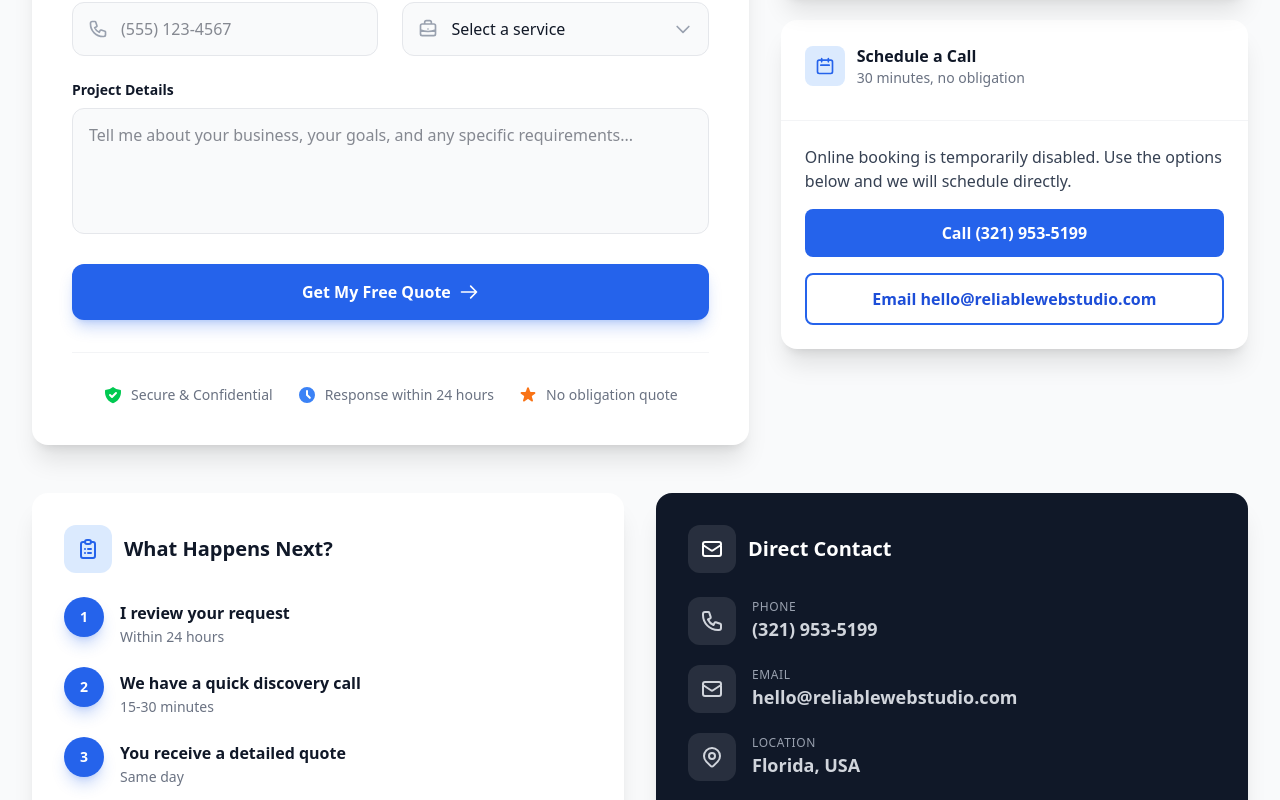
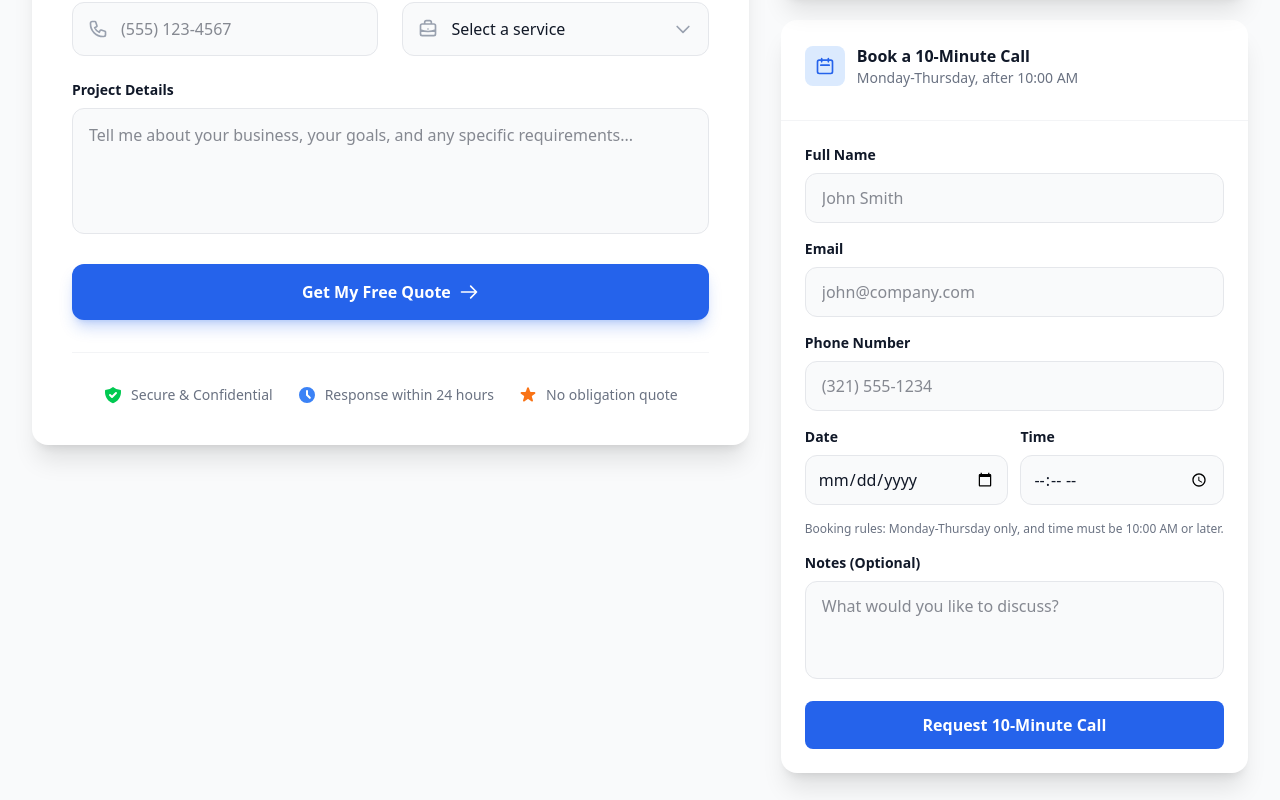
Before and after one commit to nomadghibi/reliablewebco, a Next.js app: page /contact in a window 1280 px wide. Shown: the part 1040-1840 px from the top of the page. Built offline with nearby package versions, Linux system fonts and the light colour scheme; no server answers.

Commit message:
Add in-site 10-minute call booking form with weekday/time validation

```diff
--- a/src/app/contact/page.tsx
+++ b/src/app/contact/page.tsx
@@ -5,6 +5,8 @@ import PaymentButton from '@/components/PaymentButton';
 import { trackEvent } from '@/lib/analytics';
 
 export default function ContactPage() {
+  const todayIso = new Date().toISOString().split('T')[0];
+
   const [formData, setFormData] = useState({
     name: '',
     email: '',
@@ -14,6 +16,23 @@ export default function ContactPage() {
   });
   const [status, setStatus] = useState<'idle' | 'submitting' | 'success' | 'error'>('idle');
   const [hasTrackedFormStart, setHasTrackedFormStart] = useState(false);
+  const [callFormData, setCallFormData] = useState({
+    name: '',
+    email: '',
+    phone: '',
+    preferredDate: '',
+    preferredTime: '',
+    notes: '',
+  });
+  const [callStatus, setCallStatus] = useState<'idle' | 'submitting' | 'success' | 'error'>('idle');
+  const [callValidationError, setCallValidationError] = useState('');
+
+  const isMonToThu = (dateValue: string) => {
+    const day = new Date(`${dateValue}T00:00:00`).getDay();
+    return day >= 1 && day <= 4;
+  };
+
+  const isAfterTenAm = (timeValue: string) => timeValue >= '10:00';
 
   const handleSubmit = async (e: React.FormEvent) => {
     e.preventDefault();
@@ -54,6 +73,73 @@ export default function ContactPage() {
       ...formData,
       [e.target.name]: e.target.value,
     });
+  };
+
+  const handleCallFormChange = (e: React.ChangeEvent<HTMLInputElement | HTMLTextAreaElement>) => {
+    const { name, value } = e.target;
+    setCallFormData((prev) => ({
+      ...prev,
+      [name]: value,
+    }));
+
+    if (name === 'preferredDate' || name === 'preferredTime') {
+      setCallValidationError('');
+    }
+  };
+
+  const handleCallBookingSubmit = async (e: React.FormEvent) => {
+    e.preventDefault();
+    setCallValidationError('');
+
+    if (!isMonToThu(callFormData.preferredDate)) {
+      setCallValidationError('Please choose Monday to Thursday only.');
+      return;
+    }
+
+    if (!isAfterTenAm(callFormData.preferredTime)) {
+      setCallValidationError('Please choose a time at or after 10:00 AM.');
+      return;
+    }
+
+    setCallStatus('submitting');
+
+    try {
+      const response = await fetch('https://formspree.io/f/xlgweovk', {
+        method: 'POST',
+        headers: {
+          'Content-Type': 'application/json',
+        },
+        body: JSON.stringify({
+          inquiry_type: '10_minute_call_booking',
+          name: callFormData.name,
+          email: callFormData.email,
+          phone: callFormData.phone,
+          preferred_date: callFormData.preferredDate,
+          preferred_time: callFormData.preferredTime,
+          notes: callFormData.notes,
+        }),
+      });
+
+      if (response.ok) {
+        setCallStatus('success');
+        trackEvent('form_submit', {
+          form_name: 'book_10_minute_call',
+        });
+        setCallFormData({
+          name: '',
+          email: '',
+          phone: '',
+          preferredDate: '',
+          preferredTime: '',
+          notes: '',
+        });
+        return;
+      }
+
+      setCallStatus('error');
+    } catch {
+      setCallStatus('error');
+    }
   };
 
   const handleFormFocus = () => {
@@ -372,22 +458,138 @@ export default function ContactPage() {
                       </svg>
                     </div>
                     <div>
-                      <h3 className="font-bold text-gray-900">Schedule a Call</h3>
-                      <p className="text-gray-500 text-sm">30 minutes, no obligation</p>
+                      <h3 className="font-bold text-gray-900">Book a 10-Minute Call</h3>
+                      <p className="text-gray-500 text-sm">Monday-Thursday, after 10:00 AM</p>
                     </div>
                   </div>
                 </div>
-                <div className="p-6 space-y-4">
-                  <p className="text-gray-700">
-                    Online booking is temporarily disabled. Use the options below and we will schedule directly.
+                <form onSubmit={handleCallBookingSubmit} className="p-6 space-y-4">
+                  <div>
+                    <label htmlFor="call-name" className="block text-sm font-semibold text-gray-900 mb-2">
+                      Full Name
+                    </label>
+                    <input
+                      id="call-name"
+                      name="name"
+                      type="text"
+                      required
+                      value={callFormData.name}
+                      onChange={handleCallFormChange}
+                      className="w-full px-4 py-3 border border-gray-200 rounded-xl focus:ring-2 focus:ring-primary-500 focus:border-primary-500 bg-gray-50 focus:bg-white transition-all duration-200"
+                      placeholder="John Smith"
+                    />
+                  </div>
+
+                  <div>
+                    <label htmlFor="call-email" className="block text-sm font-semibold text-gray-900 mb-2">
+                      Email
+                    </label>
+                    <input
+                      id="call-email"
+                      name="email"
+                      type="email"
+                      required
+                      value={callFormData.email}
+                      onChange={handleCallFormChange}
+                      className="w-full px-4 py-3 border border-gray-200 rounded-xl focus:ring-2 focus:ring-primary-500 focus:border-primary-500 bg-gray-50 focus:bg-white transition-all duration-200"
+                      placeholder="john@company.com"
+                    />
+                  </div>
+
+                  <div>
+                    <label htmlFor="call-phone" className="block text-sm font-semibold text-gray-900 mb-2">
+                      Phone Number
+                    </label>
+                    <input
+                      id="call-phone"
+                      name="phone"
+                      type="tel"
+                      required
+                      value={callFormData.phone}
+                      onChange={handleCallFormChange}
+                      className="w-full px-4 py-3 border border-gray-200 rounded-xl focus:ring-2 focus:ring-primary-500 focus:border-primary-500 bg-gray-50 focus:bg-white transition-all duration-200"
+                      placeholder="(321) 555-1234"
+                    />
+                  </div>
+
+                  <div className="grid grid-cols-2 gap-3">
+                    <div>
+                      <label htmlFor="call-date" className="block text-sm font-semibold text-gray-900 mb-2">
+                        Date
+                      </label>
+                      <input
+                        id="call-date"
+                        name="preferredDate"
+                        type="date"
+                        required
+                        min={todayIso}
+                        value={callFormData.preferredDate}
+                        onChange={handleCallFormChange}
+                        className="w-full px-3 py-3 border border-gray-200 rounded-xl focus:ring-2 focus:ring-primary-500 focus:border-primary-500 bg-gray-50 focus:bg-white transition-all duration-200"
+                      />
+                    </div>
+                    <div>
+                      <label htmlFor="call-time" className="block text-sm font-semibold text-gray-900 mb-2">
+                        Time
+                      </label>
+                      <input
+                        id="call-time"
+                        name="preferredTime"
+                        type="time"
+                        required
+                        min="10:00"
+                        value={callFormData.preferredTime}
+                        onChange={handleCallFormChange}
+                        className="w-full px-3 py-3 border border-gray-200 rounded-xl focus:ring-2 focus:ring-primary-500 focus:border-primary-500 bg-gray-50 focus:bg-white transition-all duration-200"
+                      />
+                    </div>
+                  </div>
+
+                  <p className="text-xs text-gray-500">
+                    Booking rules: Monday-Thursday only, and time must be 10:00 AM or later.
                   </p>
-                  <a href="tel:+13219535199" className="btn-primary w-full text-center">
-                    Call (321) 953-5199
-                  </a>
-                  <a href="mailto:hello@reliablewebstudio.com" className="btn-secondary w-full text-center">
-                    Email hello@reliablewebstudio.com
-                  </a>
-                </div>
+
+                  <div>
+                    <label htmlFor="call-notes" className="block text-sm font-semibold text-gray-900 mb-2">
+                      Notes (Optional)
+                    </label>
+                    <textarea
+                      id="call-notes"
+                      name="notes"
+                      rows={3}
+                      value={callFormData.notes}
+                      onChange={handleCallFormChange}
+                      className="w-full px-4 py-3 border border-gray-200 rounded-xl focus:ring-2 focus:ring-primary-500 focus:border-primary-500 bg-gray-50 focus:bg-white transition-all duration-200 resize-none"
+                      placeholder="What would you like to discuss?"
+                    />
+                  </div>
+
+                  {callValidationError && (
+                    <div className="rounded-xl border border-red-200 bg-red-50 px-4 py-3 text-sm text-red-700">
+                      {callValidationError}
+                    </div>
+                  )}
+
+                  {callStatus === 'success' && (
+                    <div className="rounded-xl border border-green-200 bg-green-50 px-4 py-3 text-sm text-green-700">
+                      Your call request is submitted. We will confirm your slot by email.
+                    </div>
+                  )}
+
+                  {callStatus === 'error' && (
+                    <div className="rounded-xl border border-red-200 bg-red-50 px-4 py-3 text-sm text-red-700">
+                      Could not submit booking. Please call (321) 953-5199.
+                    </div>
+                  )}
+
+                  <button
+                    type="submit"
+                    disabled={callStatus === 'submitting'}
+                    className="btn-primary w-full disabled:opacity-60 disabled:cursor-not-allowed"
+                  >
+                    {callStatus === 'submitting' ? 'Submitting...' : 'Request 10-Minute Call'}
+                  </button>
+                </form>
               </div>
 
             </div>
```
